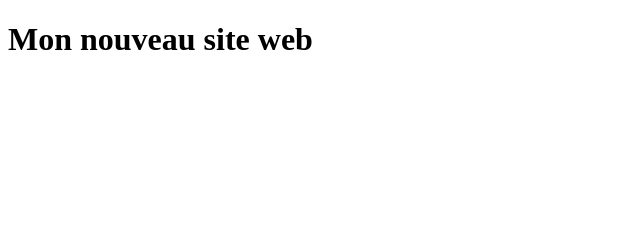
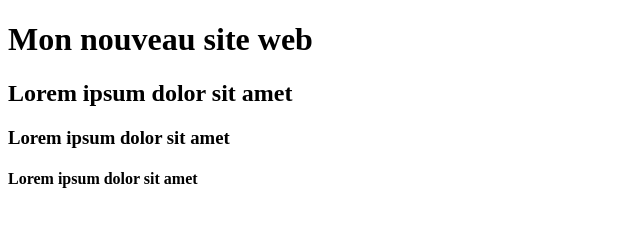
Before and after one commit to DevAlex79/site-web, a plain HTML site: page index.html in a window 1280 px wide. Shown: the whole page, without its empty margins (0-640 px from the left). Drawn offline with Linux system fonts and the light colour scheme.

Commit message:
ajout h2 h3 h4

```diff
--- a/index.html
+++ b/index.html
@@ -8,5 +8,8 @@
 </head>
 <body>
   <h1>Mon nouveau site web</h1>
+  <h2>Lorem ipsum dolor sit amet</h2>
+  <h3>Lorem ipsum dolor sit amet</h3>
+  <h4>Lorem ipsum dolor sit amet</h4>
 </body>
 </html>
```
